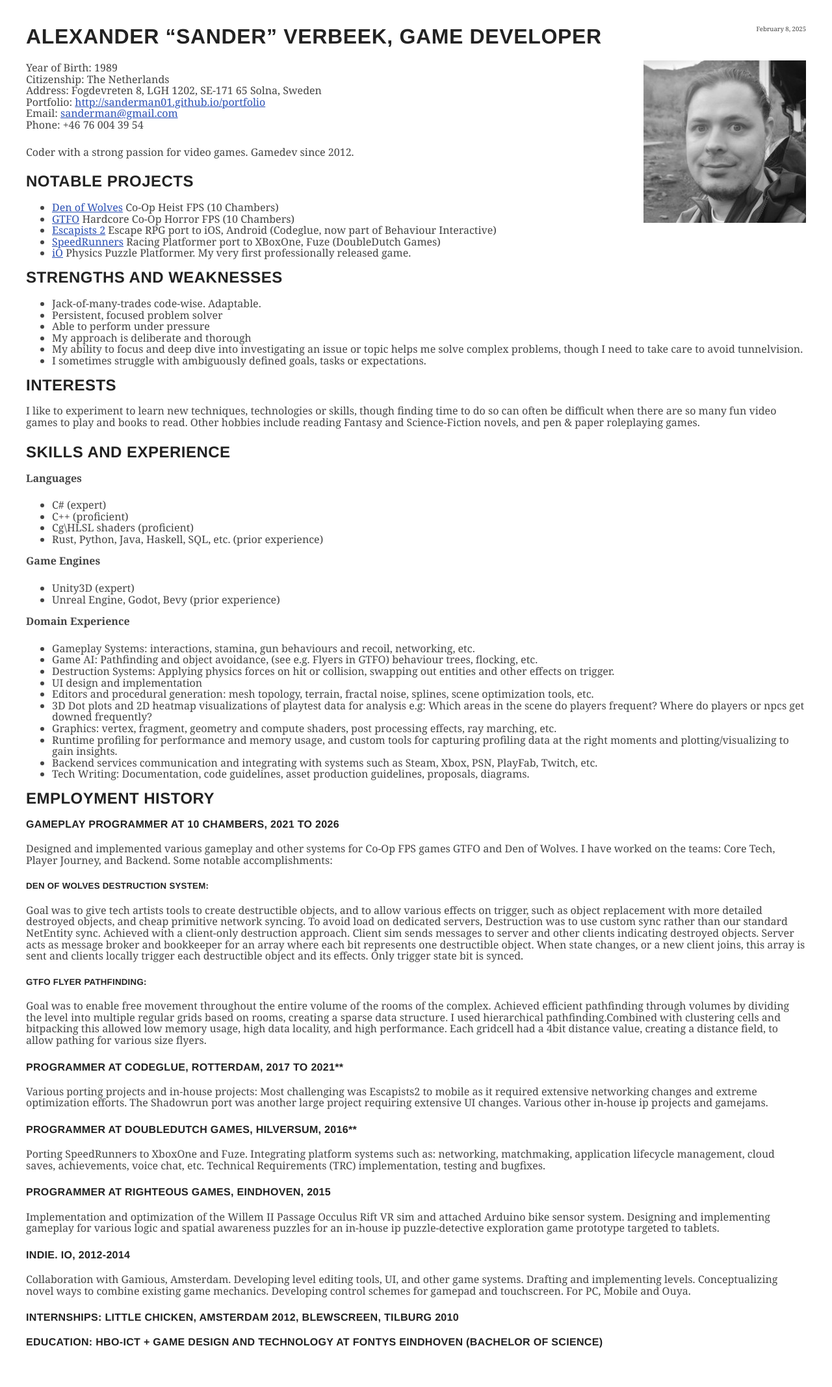
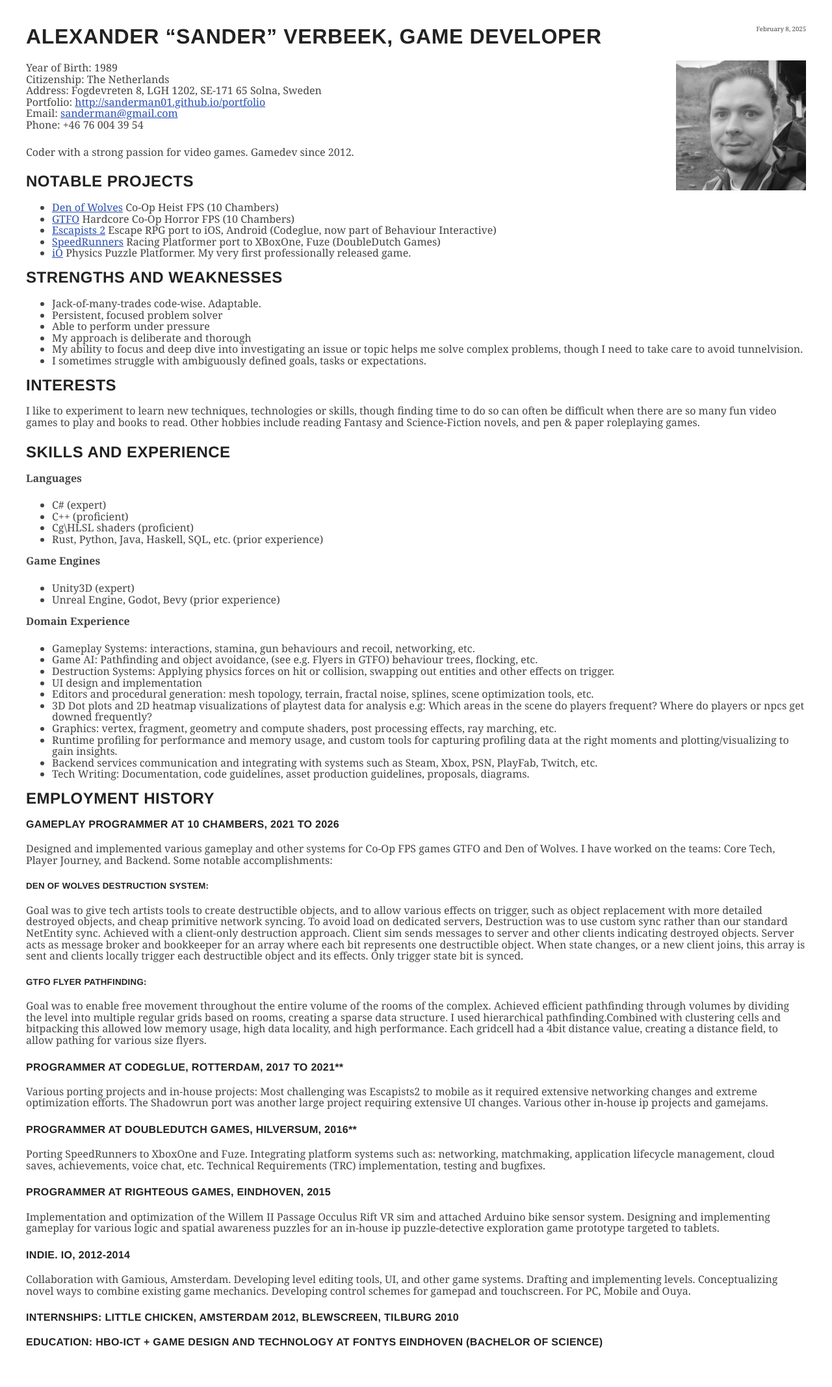
Before and after one commit to sanderman01/sanderman01.github.io, a Jekyll site: the page built from resume.md, in a window 1280 px wide. Shown: the whole page at 65% size. Built offline with Jekyll 4.4.1, drawn with Linux system fonts in a browser that asks for light colours; some web fonts are replaced; a script that is not in the unit is left out.

Commit message:
adjust resume portrait

```diff
--- a/resume.md
+++ b/resume.md
@@ -6,7 +6,7 @@ date: 2025-02-08
 
 # Alexander "Sander" Verbeek, Game Developer
 
-<img src="{{ site.url }}/assets/images/portrait.jpg" style="float: right"/>
+<img src="{{ site.url }}/assets/images/portrait.jpg" style="float: right" width=200 height=200 />
 
 Year of Birth: 1989
 Citizenship: The Netherlands
```
